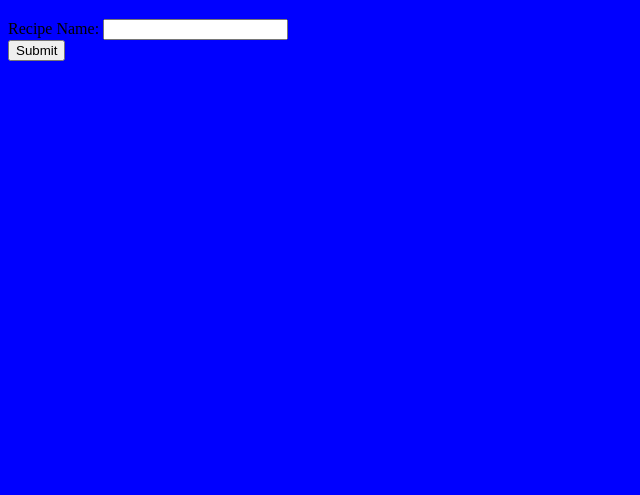
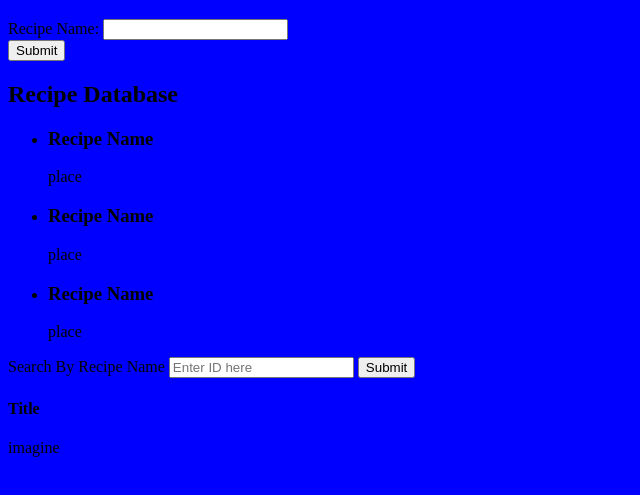
Before and after one commit to LakelChester/Tonite-Menu, a plain HTML site: page index.html in a window 1280 px wide. Shown: the part 61-556 px from the top of the page, without its empty margins (0-640 px from the left). Drawn offline with Linux system fonts and the light colour scheme.

Commit message:
Updated more HTML

```diff
--- a/index.html
+++ b/index.html
@@ -13,6 +13,33 @@
             ><br />
             <input type="submit" id="submit" value="Submit" />
           </form>
+          <h2>Recipe Database</h2>
 
+          <ul>
+            <li>
+              <h3>Recipe Name</h3>
+              <div>place</div>
+            </li>
+            <li>
+              <h3>Recipe Name</h3>
+              <div>place</div>
+            </li>
+            <li>
+              <h3>Recipe Name</h3>
+              <div>place</div>
+            </li>
+          </ul>
+
+          <section>
+            <form>
+              <label for="searchByID">Search By Recipe Name</label>
+              <input id="searchByID" type="text" placeholder="Enter ID here"/>
+              <input type="submit" />
+            </form>
+          </section>
+          <section id="results">
+            <h4>Title</h4>
+            <p>imagine</p>
+          </section>
     </body>
 </html>
```
